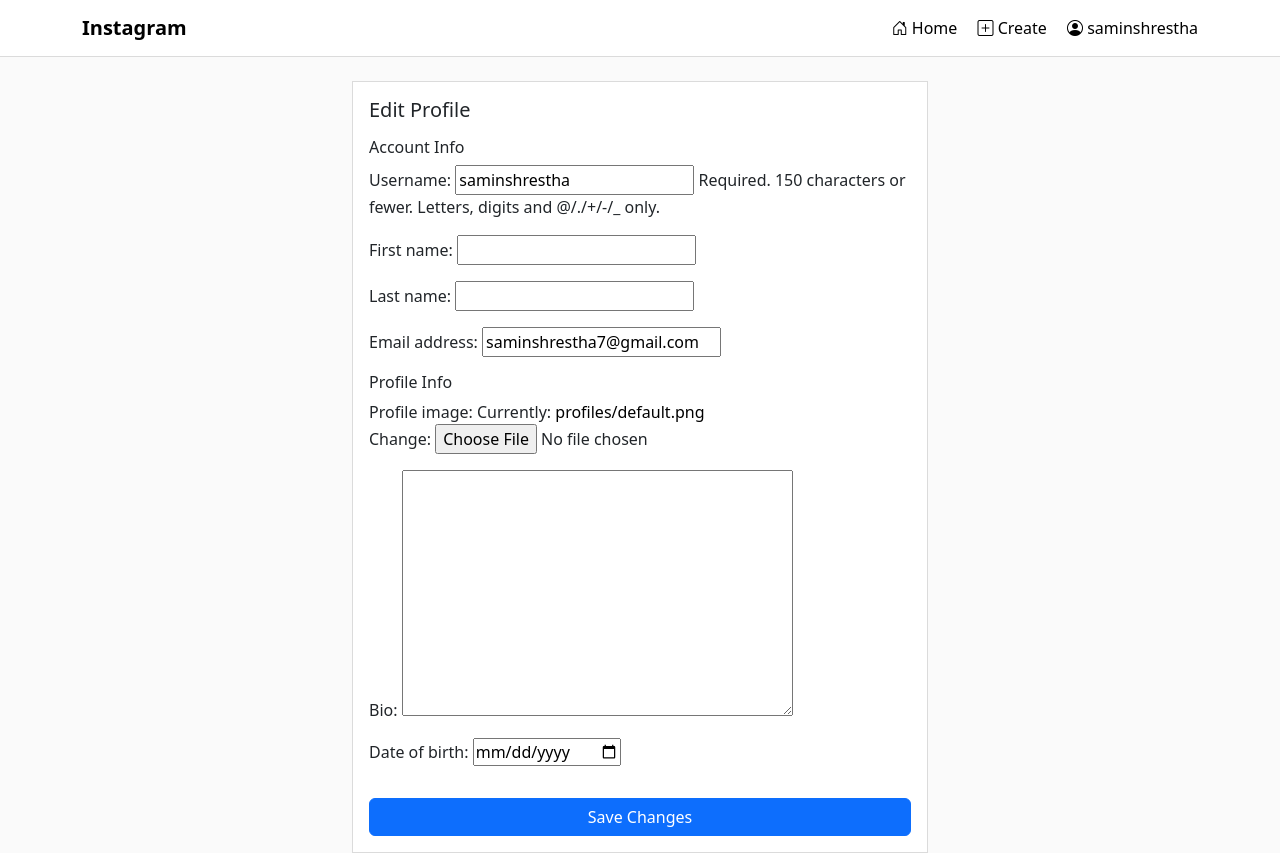
After one commit to Saminstha/instaclone-django, a Django app: page /profile/edit/ in a window 1280 px wide. The commit adds this page. Run offline with Django 5.2, Linux system fonts and the light colour scheme; a user stored in the database is signed in; data comes from the database, SQL or seed files in the repository; both versions use the stored data as it was after the commit.

Commit message:
created views for profile edit and added bootstrap

```diff
--- a/insta_app/__init__.py
+++ b/insta_app/__init__.py
@@ -0,0 +1 @@
+default_app_config = 'insta_app.apps.InstaAppConfig'
--- a/insta_app/apps.py
+++ b/insta_app/apps.py
@@ -2,4 +2,8 @@
 
 
 class InstaAppConfig(AppConfig):
+    default_auto_field = 'django.db.models.BigAutoField'
     name = 'insta_app'
+
+    def ready(self):
+        import insta_app.signals
--- /dev/null
+++ b/insta_app/forms.py
@@ -0,0 +1,18 @@
+from django import forms
+from django.contrib.auth.models import User
+from .models import Profile
+
+
+class UserUpdateForm(forms.ModelForm):
+    class Meta:
+        model = User
+        fields = ['username', 'first_name', 'last_name', 'email']
+
+
+class ProfileUpdateForm(forms.ModelForm):
+    class Meta:
+        model = Profile
+        fields = ['profile_image', 'bio', 'date_of_birth']
+        widgets = {
+            'date_of_birth': forms.DateInput(attrs={'type': 'date'}),
+        }
--- a/insta_app/models.py
+++ b/insta_app/models.py
@@ -13,10 +13,10 @@
         upload_to='profiles/',
         default='profiles/default.png'
     )
+    date_of_birth = models.DateField(null=True, blank=True)
 
     def __str__(self):
         return self.user.username
-
 
 #post
 class Post(models.Model):
--- a/insta_app/urls.py
+++ b/insta_app/urls.py
@@ -1,8 +1,12 @@
 from django.urls import path
-from .views import FeedView, ProfileView, CreatePostView
+from .views import FeedView, CreatePostView, ProfileDetailView, ProfileUpdateView
+
 
 urlpatterns = [
     path('', FeedView.as_view(), name='feed'),
-    path('profile/<str:username>/', ProfileView.as_view(), name='profile'),
     path('create/', CreatePostView.as_view(), name='create_post'),
+    path('profile/', ProfileDetailView.as_view(), name='profile'),
+    path('profile/edit/', ProfileUpdateView.as_view(), name='edit_profile'),
+
+
 ]
--- a/insta_app/views.py
+++ b/insta_app/views.py
@@ -1,35 +1,23 @@
-from django.shortcuts import render
+from django.views.generic import ListView, CreateView, TemplateView
+from django.contrib.auth.mixins import LoginRequiredMixin
+from django.contrib.auth.models import User
+from django.shortcuts import get_object_or_404, redirect
+from django.urls import reverse_lazy
 
-# Create your views here.
-from django.views.generic import ListView, DetailView, CreateView
-from django.contrib.auth.models import User
-from django.urls import reverse_lazy
-from django.shortcuts import get_object_or_404
-from .models import Post
+from .models import Post, Follow
+from .forms import UserUpdateForm, ProfileUpdateForm
 
+
+# 🏠 FEED VIEW
 class FeedView(ListView):
     model = Post
     template_name = 'insta_app/feed.html'
     context_object_name = 'posts'
     ordering = ['-created_at']
 
-class ProfileView(ListView):
-    model = Post
-    template_name = 'insta_app/profile.html'
-    context_object_name = 'posts'
 
-    def get_queryset(self):
-        self.profile_user = get_object_or_404(
-            User, username=self.kwargs['username']
-        )
-        return Post.objects.filter(user=self.profile_user).order_by('-created_at')
-
-    def get_context_data(self, **kwargs):
-        context = super().get_context_data(**kwargs)
-        context['profile_user'] = self.profile_user
-        return context
-
-class CreatePostView(CreateView):
+# ➕ CREATE POST
+class CreatePostView(LoginRequiredMixin, CreateView):
     model = Post
     fields = ['image', 'caption']
     template_name = 'insta_app/create_post.html'
@@ -38,3 +26,52 @@
     def form_valid(self, form):
         form.instance.user = self.request.user
         return super().form_valid(form)
+
+
+# 👤 PROFILE (Logged-in User)
+class ProfileDetailView(LoginRequiredMixin, TemplateView):
+    template_name = 'insta_app/profile.html'
+
+    def get_context_data(self, **kwargs):
+        context = super().get_context_data(**kwargs)
+        user = self.request.user
+
+        context['profile_user'] = user
+        context['posts'] = Post.objects.filter(user=user)
+        context['posts_count'] = Post.objects.filter(user=user).count()
+        context['followers_count'] = Follow.objects.filter(following=user).count()
+        context['following_count'] = Follow.objects.filter(follower=user).count()
+
+        return context
+
+
+# ✏️ EDIT PROFILE
+class ProfileUpdateView(LoginRequiredMixin, TemplateView):
+    template_name = 'insta_app/edit_profile.html'
+
+    def get(self, request, *args, **kwargs):
+        user_form = UserUpdateForm(instance=request.user)
+        profile_form = ProfileUpdateForm(instance=request.user.profile)
+
+        return self.render_to_response({
+            'user_form': user_form,
+            'profile_form': profile_form
+        })
+
+    def post(self, request, *args, **kwargs):
+        user_form = UserUpdateForm(request.POST, instance=request.user)
+        profile_form = ProfileUpdateForm(
+            request.POST,
+            request.FILES,
+            instance=request.user.profile
+        )
+
+        if user_form.is_valid() and profile_form.is_valid():
+            user_form.save()
+            profile_form.save()
+            return redirect('profile')
+
+        return self.render_to_response({
+            'user_form': user_form,
+            'profile_form': profile_form
+        })
--- /dev/null
+++ b/templates/base.html
@@ -0,0 +1,100 @@
+<!DOCTYPE html>
+<html lang="en">
+<head>
+    <meta charset="UTF-8">
+    <title>Instagram</title>
+
+    <!-- Bootstrap 5 CSS -->
+    <link
+        href="https://cdn.jsdelivr.net/npm/bootstrap@5.3.2/dist/css/bootstrap.min.css"
+        rel="stylesheet"
+    >
+
+    <!-- Bootstrap Icons (for future like/comment icons) -->
+    <link
+        href="https://cdn.jsdelivr.net/npm/bootstrap-icons@1.11.1/font/bootstrap-icons.css"
+        rel="stylesheet"
+    >
+
+    <style>
+        body {
+            background-color: #fafafa;
+        }
+
+        /* Navbar */
+        .insta-navbar {
+            background-color: #ffffff;
+            border-bottom: 1px solid #dbdbdb;
+        }
+
+        /* Post cards */
+        .insta-card {
+            border: 1px solid #dbdbdb;
+            border-radius: 0;
+            background-color: #ffffff;
+        }
+
+        /* Username style */
+        .username {
+            font-weight: 600;
+        }
+
+        /* Links */
+        a {
+            text-decoration: none;
+            color: black;
+        }
+
+        a:hover {
+            text-decoration: underline;
+        }
+    </style>
+</head>
+<body>
+
+<!-- Navbar -->
+<nav class="navbar insta-navbar sticky-top">
+    <div class="container d-flex justify-content-between align-items-center">
+
+        <!-- Logo -->
+        <a class="navbar-brand fw-bold" href="{% url 'feed' %}">
+            Instagram
+        </a>
+
+        <!-- Navigation -->
+        <div>
+            <a href="{% url 'feed' %}" class="me-3">
+                <i class="bi bi-house-door"></i> Home
+            </a>
+
+            <a href="{% url 'create_post' %}" class="me-3">
+                <i class="bi bi-plus-square"></i> Create
+            </a>
+
+            {% if user.is_authenticated %}
+                <a href="{% url 'profile' %}">
+                    <i class="bi bi-person-circle"></i>
+                    {{ user.username }}
+                </a>
+            {% else %}
+                <a href="#">Login</a>
+            {% endif %}
+
+        </div>
+
+    </div>
+</nav>
+
+<!-- Main Content -->
+<div class="container mt-4" style="max-width: 600px;">
+    {% block content %}
+    {% endblock %}
+</div>
+
+<!-- Bootstrap JS -->
+<script
+    src="https://cdn.jsdelivr.net/npm/bootstrap@5.3.2/dist/js/bootstrap.bundle.min.js">
+</script>
+
+</body>
+</html>
--- /dev/null
+++ b/templates/insta_app/edit_profile.html
@@ -0,0 +1,25 @@
+{% extends 'base.html' %}
+
+{% block content %}
+
+<div class="card insta-card">
+  <div class="card-body">
+    <h5 class="mb-3">Edit Profile</h5>
+
+    <form method="POST" enctype="multipart/form-data">
+      {% csrf_token %}
+
+      <h6>Account Info</h6>
+      {{ user_form.as_p }}
+
+      <h6 class="mt-3">Profile Info</h6>
+      {{ profile_form.as_p }}
+
+      <button type="submit" class="btn btn-primary w-100 mt-3">
+        Save Changes
+      </button>
+    </form>
+  </div>
+</div>
+
+{% endblock %}
```
Also changed, not shown: insta_app/signals.py (added, +16 -0 lines), templates/insta_app/create_post.html (+16 -6 lines), templates/insta_app/feed.html (+21 -11 lines), templates/insta_app/profile.html (+43 -6 lines), db.sqlite3, insta_app/migrations/0002_profile_date_of_birth.py (added).
